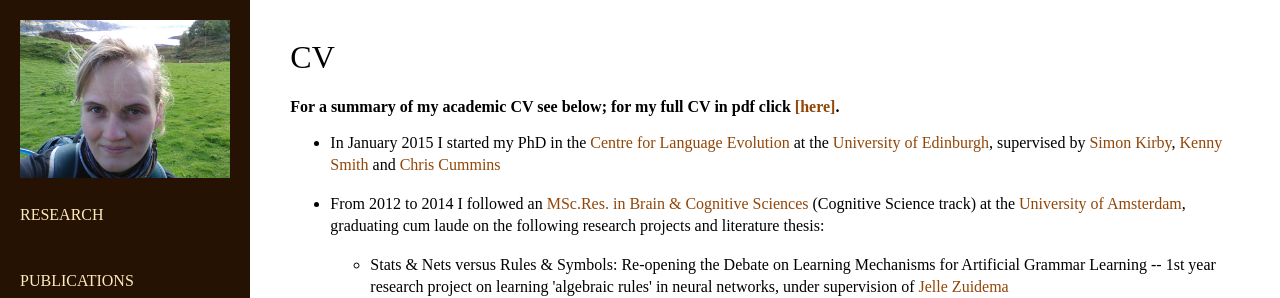
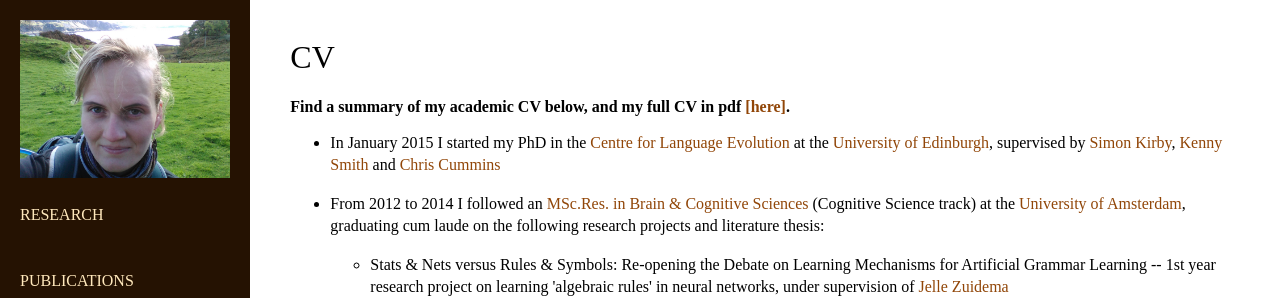
Before and after one commit to marieke-woensdregt/marieke-woensdregt.github.io, a Jekyll site: the page built from cv/index.html, in a window 1280 px wide. Shown: the top 298 px of the page. Built offline with Jekyll 4.4.1, drawn with Linux system fonts in a browser that asks for light colours.

Commit message:
Update index.html

```diff
--- a/cv/index.html
+++ b/cv/index.html
@@ -4,7 +4,7 @@ title: CV
 ---
 <div class="blurb">
 	<h1>CV</h1>
-	<h3> For a summary of my academic CV see below; for my full CV in pdf click
+	<h3> Find a summary of my academic CV below, and my full CV in pdf
 		<A HREF="https://github.com/marieke-woensdregt/marieke-woensdregt.github.io/blob/master/pdfs/cv_M_Woensdregt.pdf">
 		[here]</A>. </h3>
 		<ul>
```
